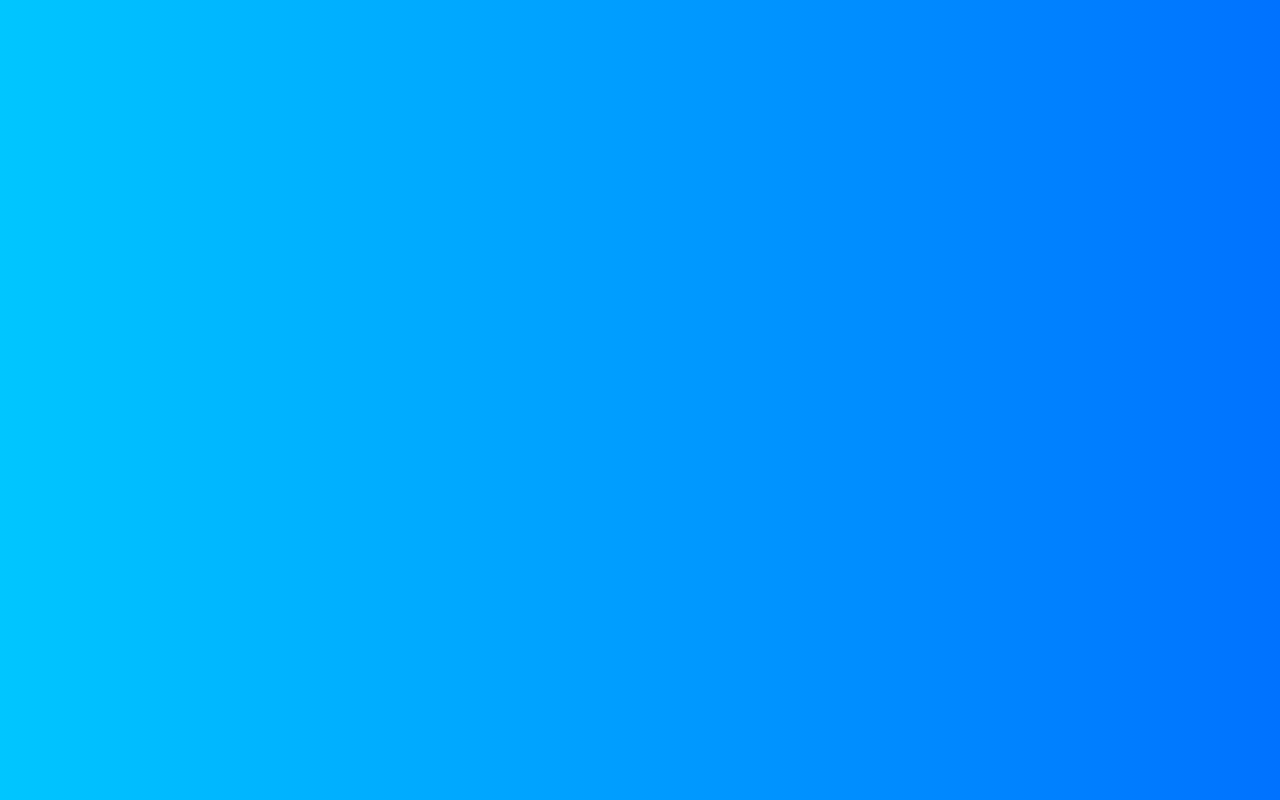
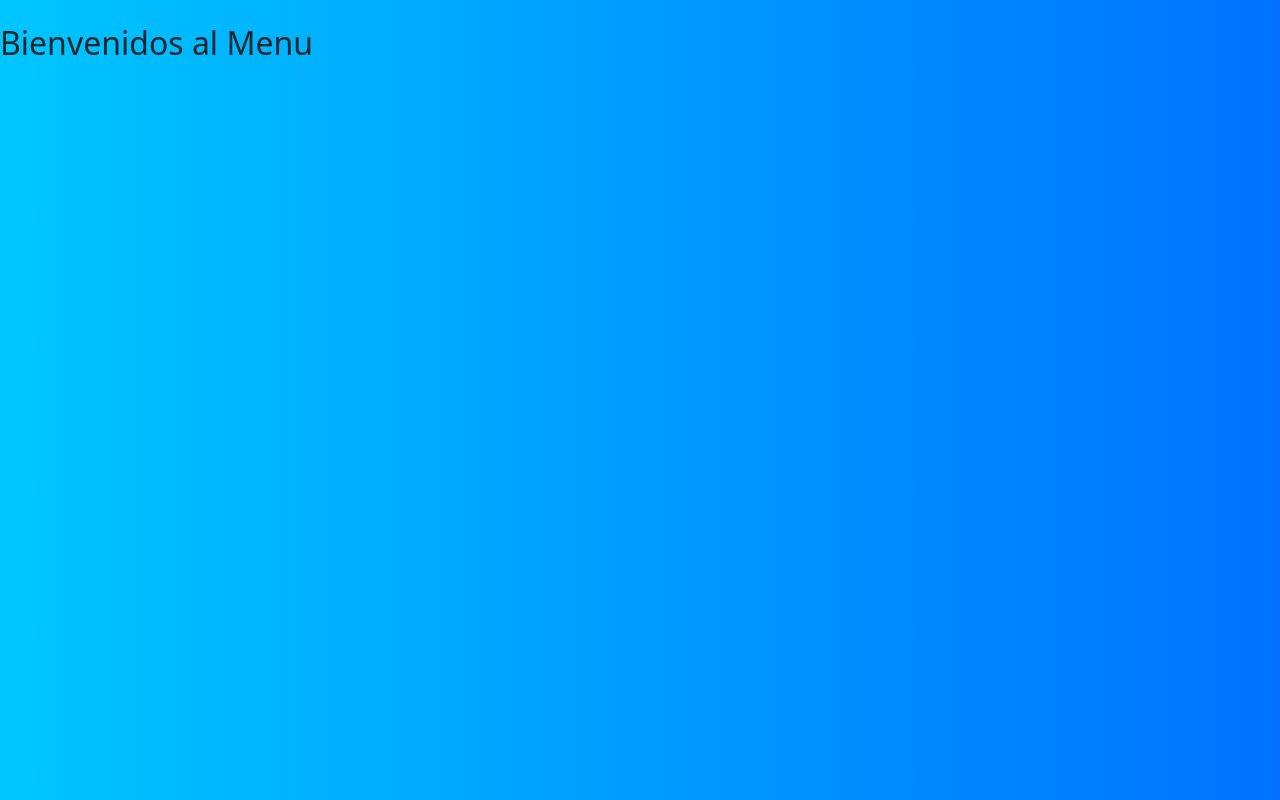
Before and after one commit to rcf7/aLaCarta, an Angular app: page /home in a window 1280 px wide. Before the commit this address led to /. Built offline with nearby package versions, Linux system fonts and the light colour scheme.

Commit message:
Creando ruta componentes/home

```diff
--- a/src/app/app-routing.module.ts
+++ b/src/app/app-routing.module.ts
@@ -1,9 +1,13 @@
 import { NgModule } from '@angular/core';
 import { RouterModule, Routes } from '@angular/router';
+
+//Componentes
+import { HomeComponent } from './componentes/home/home.component';
 import { LoginComponent } from './componentes/login/login.component';
 
 const routes: Routes = [
-  {path: "login", component : LoginComponent}
+  {path: "login", component : LoginComponent},
+  {path: "home", component : HomeComponent}
 ];
 
 @NgModule({
--- a/src/app/componentes/home/home.component.html
+++ b/src/app/componentes/home/home.component.html
@@ -1 +1 @@
-<p>home works!</p>
+<h2>Bienvenidos al Menu</h2>
```
